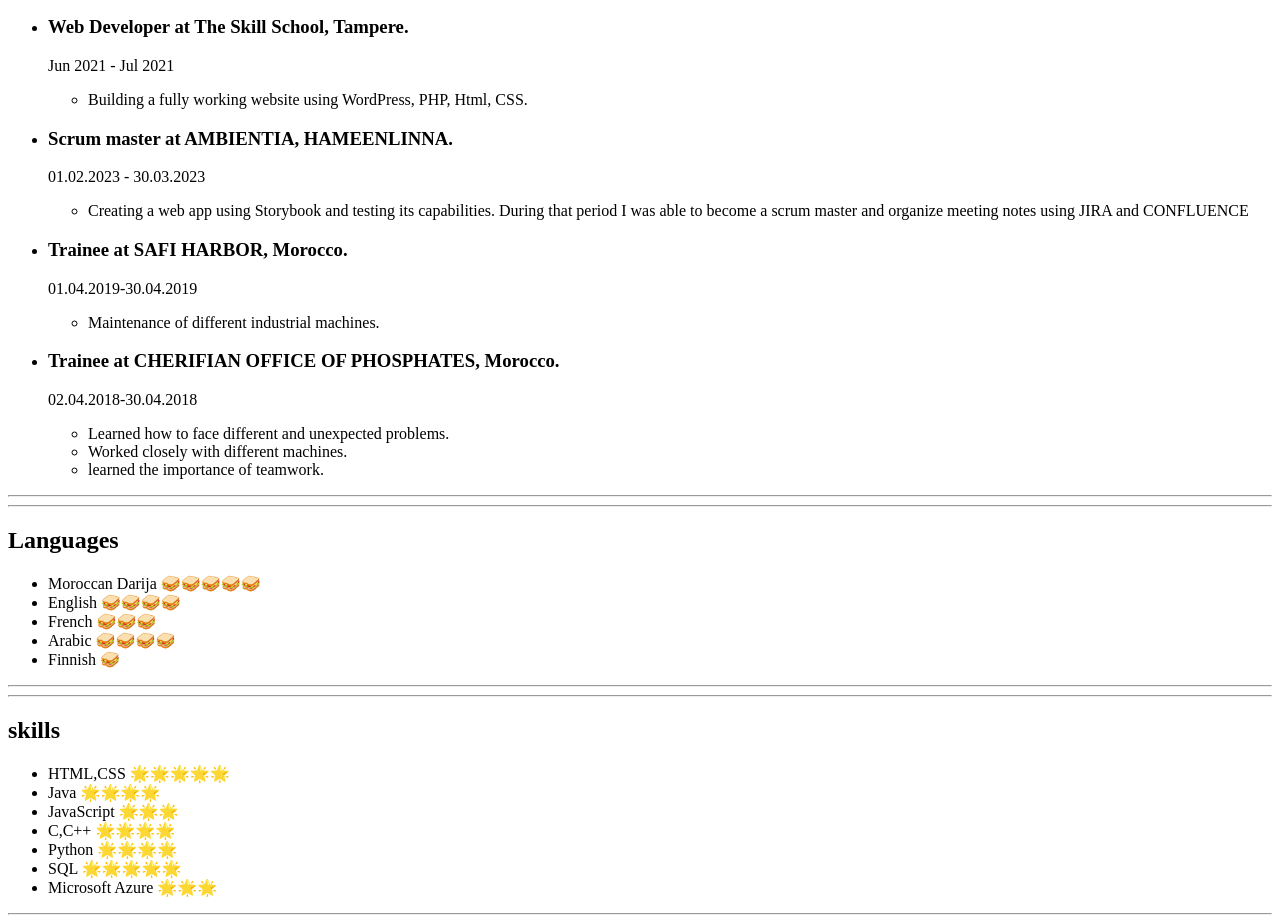
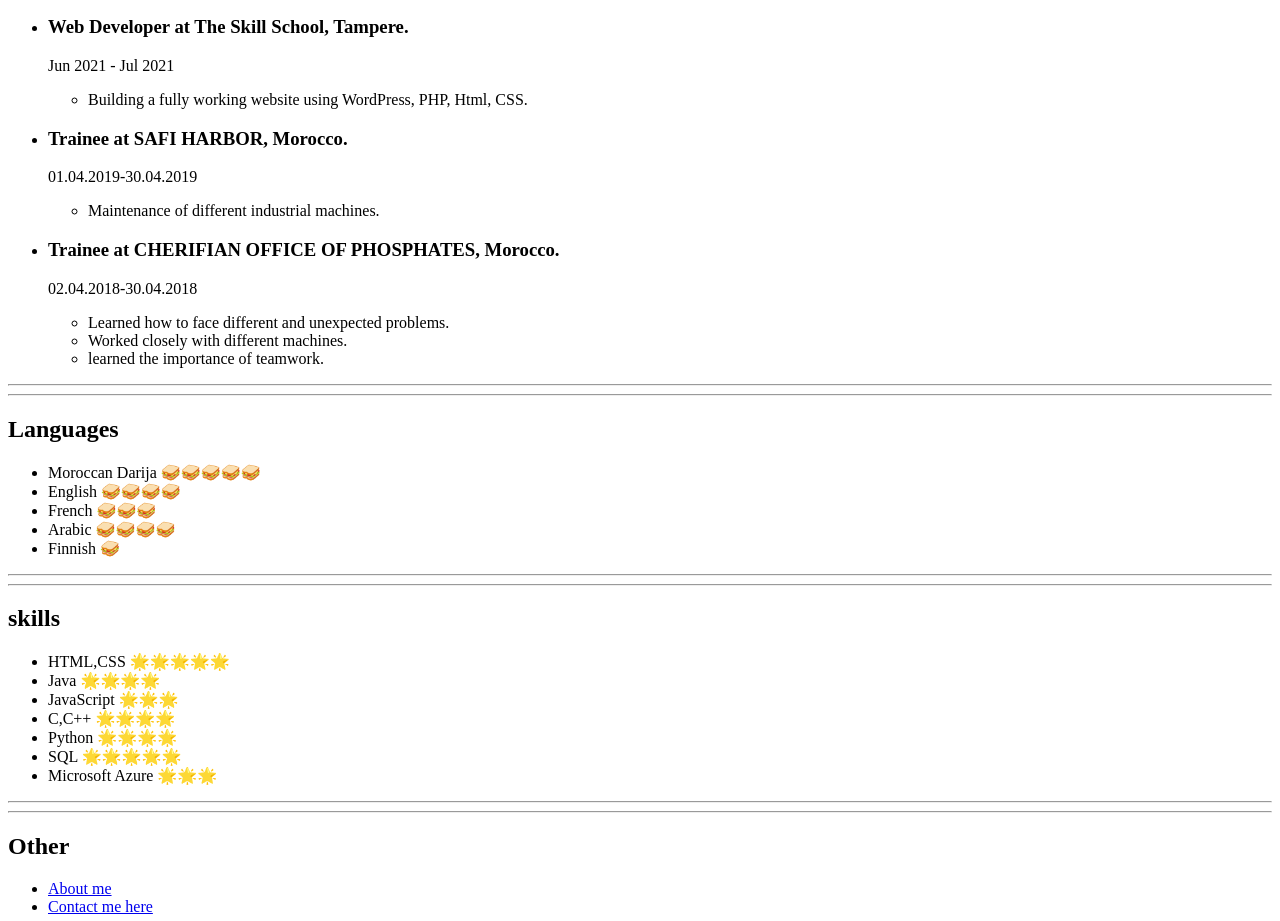
Before and after one commit to Regularname11/html_resume, a plain HTML site: page index.html in a window 1280 px wide. Shown: the part 867-1788 px from the top of the page. Drawn offline with Linux system fonts and the light colour scheme.

Commit message:
fixed a duplicated paragraph in the resume, by git

```diff
--- a/index.html
+++ b/index.html
@@ -89,20 +89,6 @@
         </li>
     </ul>
 
-    <ul>
-        <li>
-        <h3>Scrum master at AMBIENTIA, HAMEENLINNA.</h3>
-        <p>01.02.2023 - 30.03.2023</p>
-            <ul><li>Creating a web app using Storybook and
-                testing its capabilities. During that period I
-                was able to become a scrum master and
-                organize meeting notes using JIRA and
-                CONFLUENCE
-                </li>
-
-            </ul>
-        </li>
-    </ul>
 
     <ul>
         <li>
```
